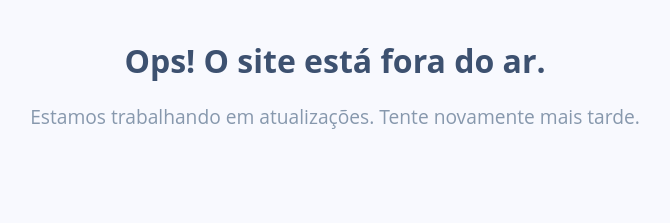
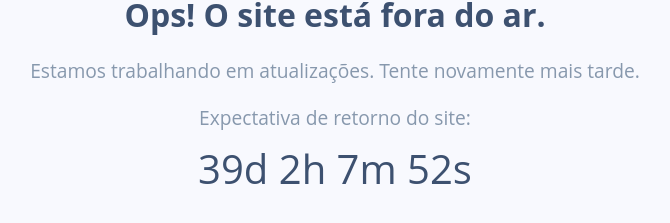
Before and after one commit to oAmarilha/GVX-Unavailable, a plain HTML site: page index.html in a window 1280 px wide. Shown: the part 379-602 px from the top of the page, without its empty margins (305-975 px from the left). Drawn offline with Linux system fonts and the light colour scheme.

Commit message:
Countdown site

```diff
--- a/index.html
+++ b/index.html
@@ -15,7 +15,9 @@
         <img src="icon.png" alt="Logo" class="logo">
         <h1>Ops! O site está fora do ar.</h1>
         <p>Estamos trabalhando em atualizações. Tente novamente mais tarde.</p>
+        <p id="countdown-text">Expectativa de retorno do site: </p>
+        <div id="countdown"></div>
     </div>
 </body>
-
+<script src="script.js"></script>
 </html>
--- /dev/null
+++ b/script.js
@@ -0,0 +1,24 @@
+ // Defina a data alvo para o countdown (ano, mês, dia, hora, minuto, segundo)
+ var targetDate = new Date('2023-12-31T23:59:59');
+
+ // Função para calcular e exibir o countdown
+ function updateCountdown() {
+     var currentDate = new Date();
+     var timeDifference = targetDate - currentDate;
+
+     // Calcule os componentes de tempo
+     var days = Math.floor(timeDifference / (1000 * 60 * 60 * 24));
+     var hours = Math.floor((timeDifference % (1000 * 60 * 60 * 24)) / (1000 * 60 * 60));
+     var minutes = Math.floor((timeDifference % (1000 * 60 * 60)) / (1000 * 60));
+     var seconds = Math.floor((timeDifference % (1000 * 60)) / 1000);
+
+     // Atualize o elemento HTML com o countdown
+     document.getElementById('countdown').innerHTML =
+         days + 'd ' + hours + 'h ' + minutes + 'm ' + seconds + 's ';
+ }
+
+ // Atualize o countdown a cada segundo
+ setInterval(updateCountdown, 1000);
+
+ // Chame a função inicialmente para exibir o countdown imediatamente
+ updateCountdown();
--- a/styles.css
+++ b/styles.css
@@ -2,10 +2,12 @@ body {
     font-family: 'Open Sans', sans-serif;
     background-color: #f8f9fe;
     display: flex;
+    flex-direction: column;
     align-items: center;
     justify-content: center;
     height: 100vh;
     margin: 0;
+    overflow: hidden; /* Impede a barra de rolagem */
 }
 
 .container {
@@ -13,7 +15,7 @@ body {
 }
 
 .logo {
-    width: 100px; /* Adjust the logo size as needed */
+    width: 100px;
     height: auto;
     margin-bottom: 20px;
 }
@@ -28,4 +30,14 @@ p {
     font-size: 1.2em;
 }
 
-/* Add more styles or customize as needed */
+#countdown {
+    color: #3d5170;
+    font-size: 2.5em;
+    margin-top: 10px;
+}
+
+#countdown-text {
+    color: #8798ad;
+    font-size: 1.2em;
+    margin-bottom: 10px;
+}
```
